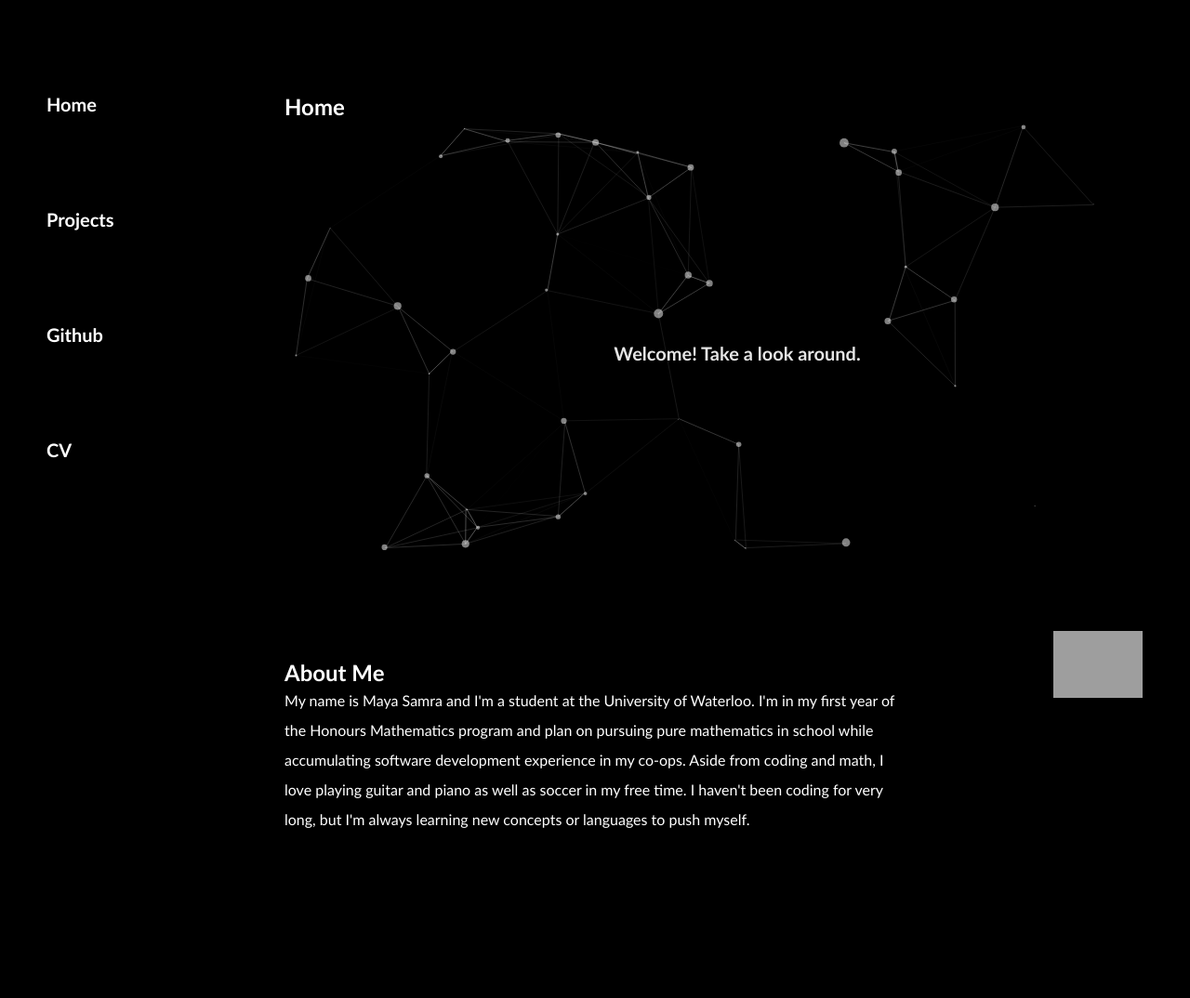
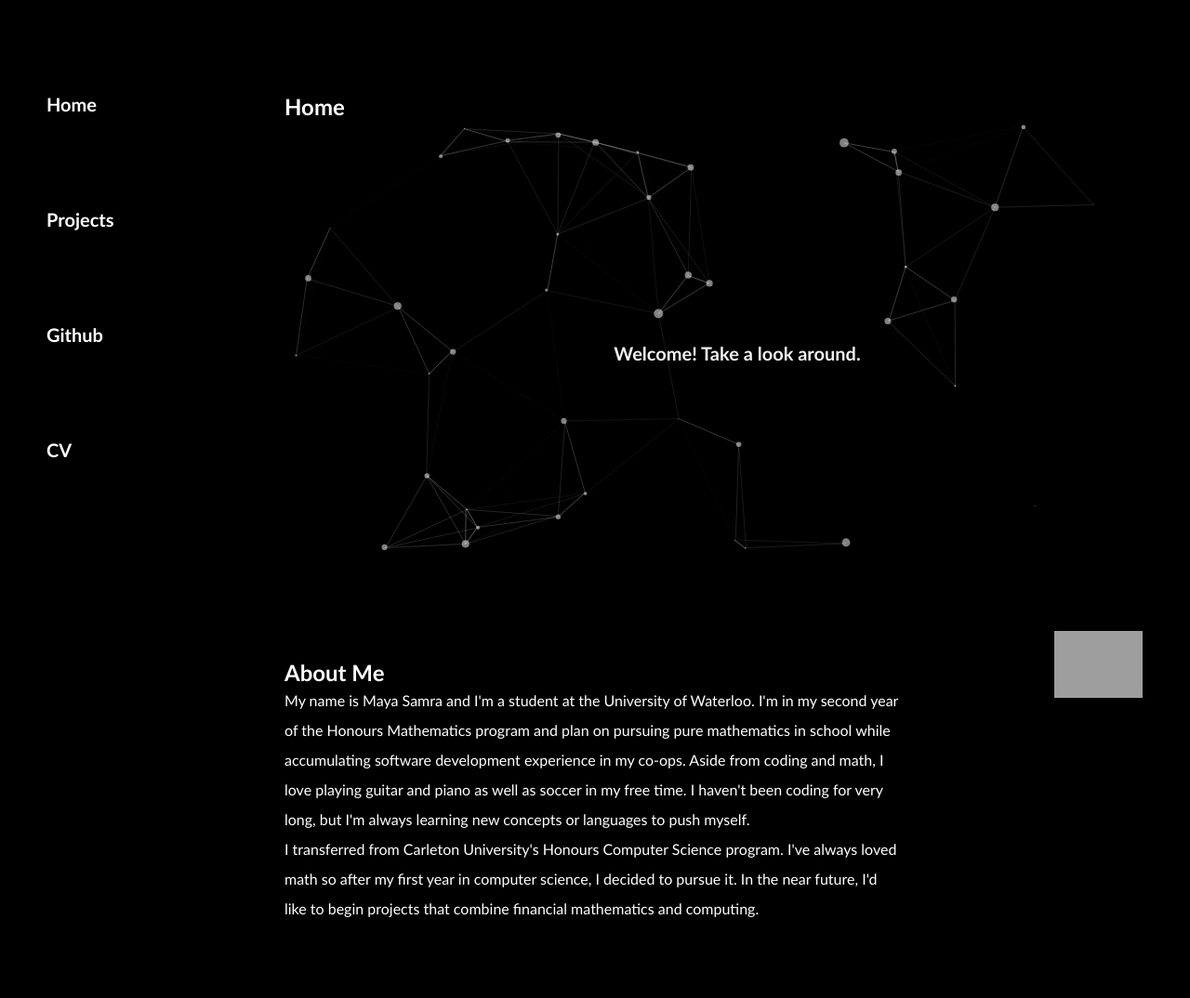
Before and after one commit to mayasamra/WebPage, a website: page Home/index.html in a window 1280 px wide. Shown: the whole page at 93% size. Before the commit the page ends 978 px from the top, so only its background shows below. Drawn offline with Linux system fonts and the light colour scheme; grey boxes are pictures that could not be loaded.

Commit message:
index
index

```diff
--- a/Home/Home.html
+++ b/Home/index.html
@@ -29,7 +29,7 @@
             left: 50%;
             transform: translate(-50%, -50%);
             font-size: 20px;
-            animation: fadeIn 8s;
+            animation: fadeIn 7s;
         }
         #particles-2{
             width: 90%;
@@ -66,7 +66,8 @@
             <div id="container-2">
                 <div id="about-me">
                     <h2>About Me</h2>
-                    <p class="about-me-p">My name is Maya Samra and I'm a student at the University of Waterloo. I'm in my first year of the Honours Mathematics program and plan on pursuing pure mathematics in school while accumulating software development experience in my co-ops. Aside from coding and math, I love playing guitar and piano as well as soccer in my free time. I haven't been coding for very long, but I'm always learning new concepts or languages to push myself.</p>
+                    <p class="about-me-p">My name is Maya Samra and I'm a student at the University of Waterloo. I'm in my second year of the Honours Mathematics program and plan on pursuing pure mathematics in school while accumulating software development experience in my co-ops. Aside from coding and math, I love playing guitar and piano as well as soccer in my free time. I haven't been coding for very long, but I'm always learning new concepts or languages to push myself.</p>
+                    <p class="about-me-p">I transferred from Carleton University's Honours Computer Science program. I've always loved math so after my first year in computer science, I decided to pursue it. In the near future, I'd like to begin projects that combine financial mathematics and computing.</p>
                 </div>
                 <div id="picture">
                     <img src="picOfMe.png">
```
